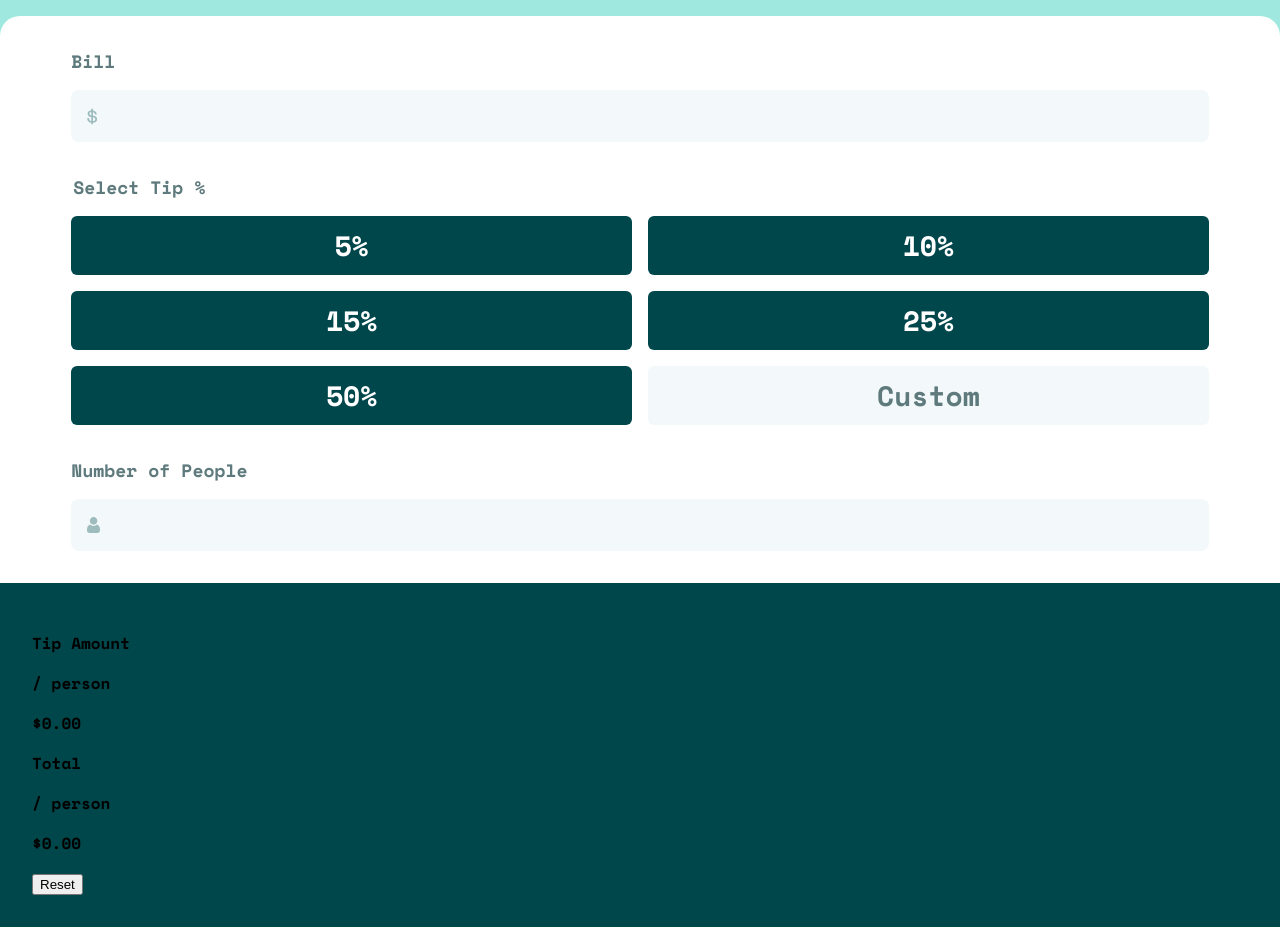
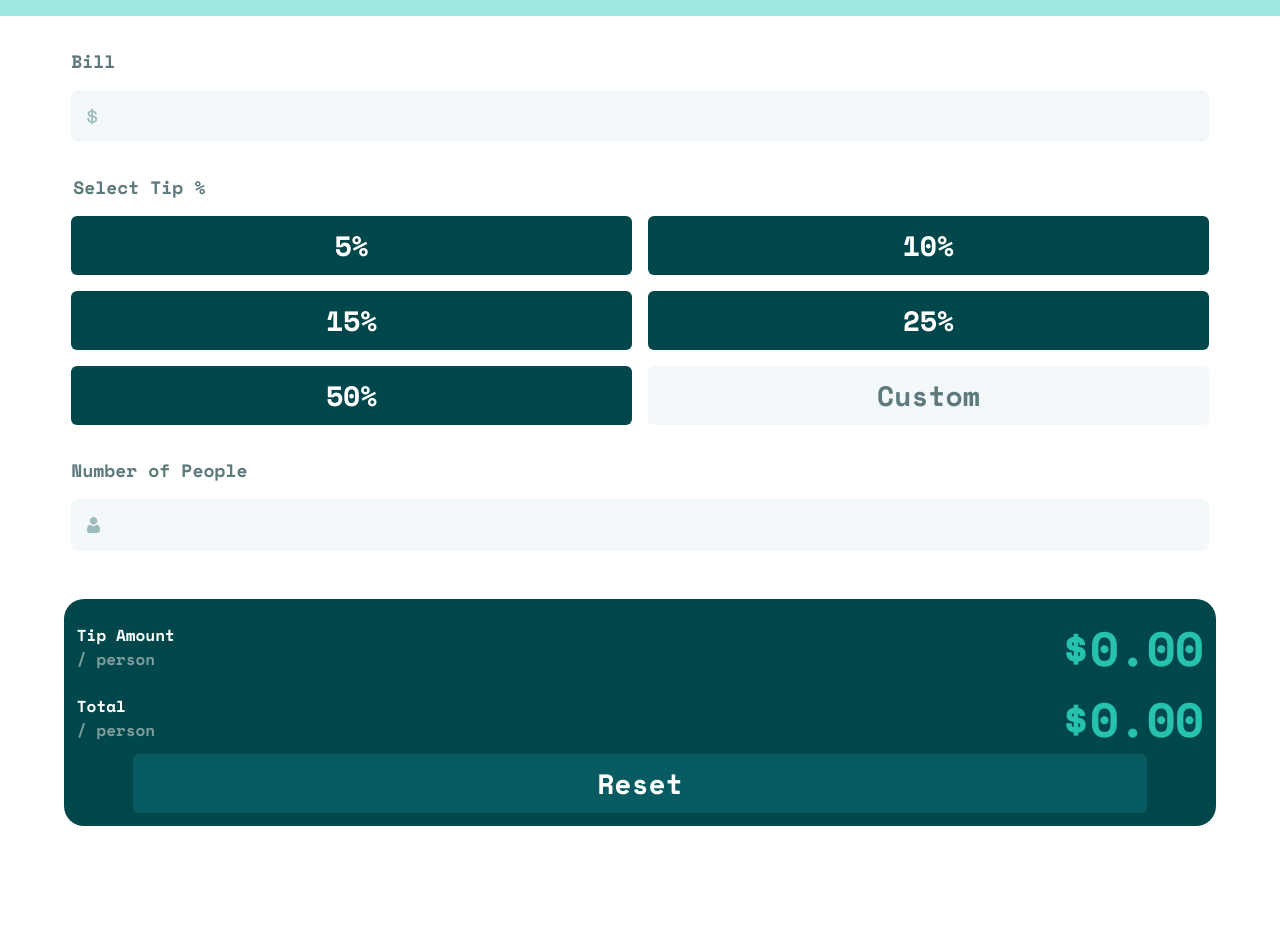
Before and after one commit to Turtlewords/tip_calculator, a plain HTML site: page index.html in a window 1280 px wide. Shown: the part 108-1035 px from the top of the page. After the commit the page ends 950 px from the top, so only its background shows below. Drawn offline with Linux system fonts and the light colour scheme.

Commit message:
continue markup and styling

```diff
--- a/styles.css
+++ b/styles.css
@@ -83,7 +83,7 @@
   body {
     margin: 0;
     padding: 0;
-    background-color: var(--green-200);
+
     min-height: 100vh;
     font-family: 'spaceMonoBold';
   }
@@ -91,12 +91,13 @@
   header {
     text-align: center;
     padding: 2rem;
+    background-color: var(--green-200);
   }
 
   main {
     background-color: var(--white);
-    border-radius: 20px;
-
+    border-top-left-radius: 20px;
+    border-top-right-radius: 20px;
   }
 
   #form {
@@ -120,6 +121,13 @@
     line-height: 36px;
     letter-spacing: 0px;
     margin-top: 1rem;
+    outline: none;
+
+  }
+
+  input[type="text"]:focus {
+    outline: 3px solid var(--green-400);
+
   }
 
   label {
@@ -134,9 +142,7 @@
     background: var(--grey-50) url("images/icon-person.svg") no-repeat scroll left 1rem center;
   }
 
-  input[type="text"]:focus {
-    border: 2px solid red;
-  }
+
 
   fieldset {
     border: none;
@@ -169,11 +175,39 @@
   }
 
   #results {
-    padding: 2rem;
+    display: flex;
+    flex-direction: column;
+    align-items: center;
+    padding: .8rem;
     background-color: var(--green-900);
+    width: 90%;
+    margin: 1rem auto;
+    border-radius: 20px;
   }
 
+  #output {
+    width: 100%;
 
+  }
+
+  #output-top, #output-bottom {
+    display: flex;
+    justify-content: space-between;
+    align-items: center;
+  }
+
+  #reset-btn {
+    font-family: inherit;
+    background-color: var(--green-800);
+    color: var(--white);
+    border-radius: 6px;
+    font-size: 28px;
+    line-height: 47px;
+    letter-spacing: 0px;
+    border: none;
+    padding: 6px;
+    width: 90%;
+  }
 
   /* Typography */
 
@@ -181,3 +215,23 @@
     font-size: 18px;
     color: var(--grey-500);
 }
+
+.light {
+    color: var(--white);
+}
+
+.dark {
+    color: var(--grey-400);
+}
+
+#results p {
+    margin: 0;
+}
+
+#total, #tip {
+    font-size: 48px;
+    line-height: 71px;
+    letter-spacing: -1px;
+    color: var(--green-400);
+    margin: 0;
+}
```
